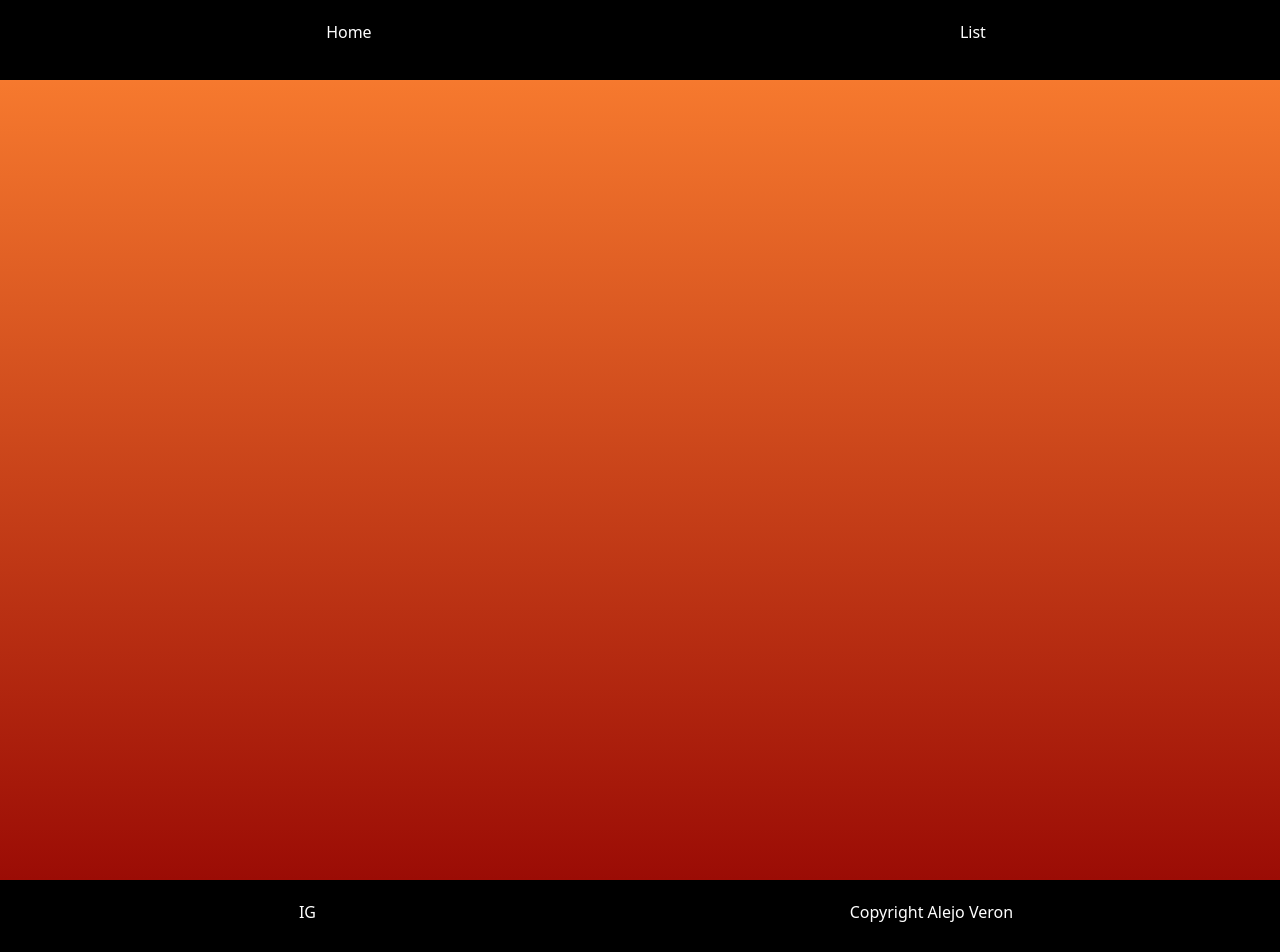
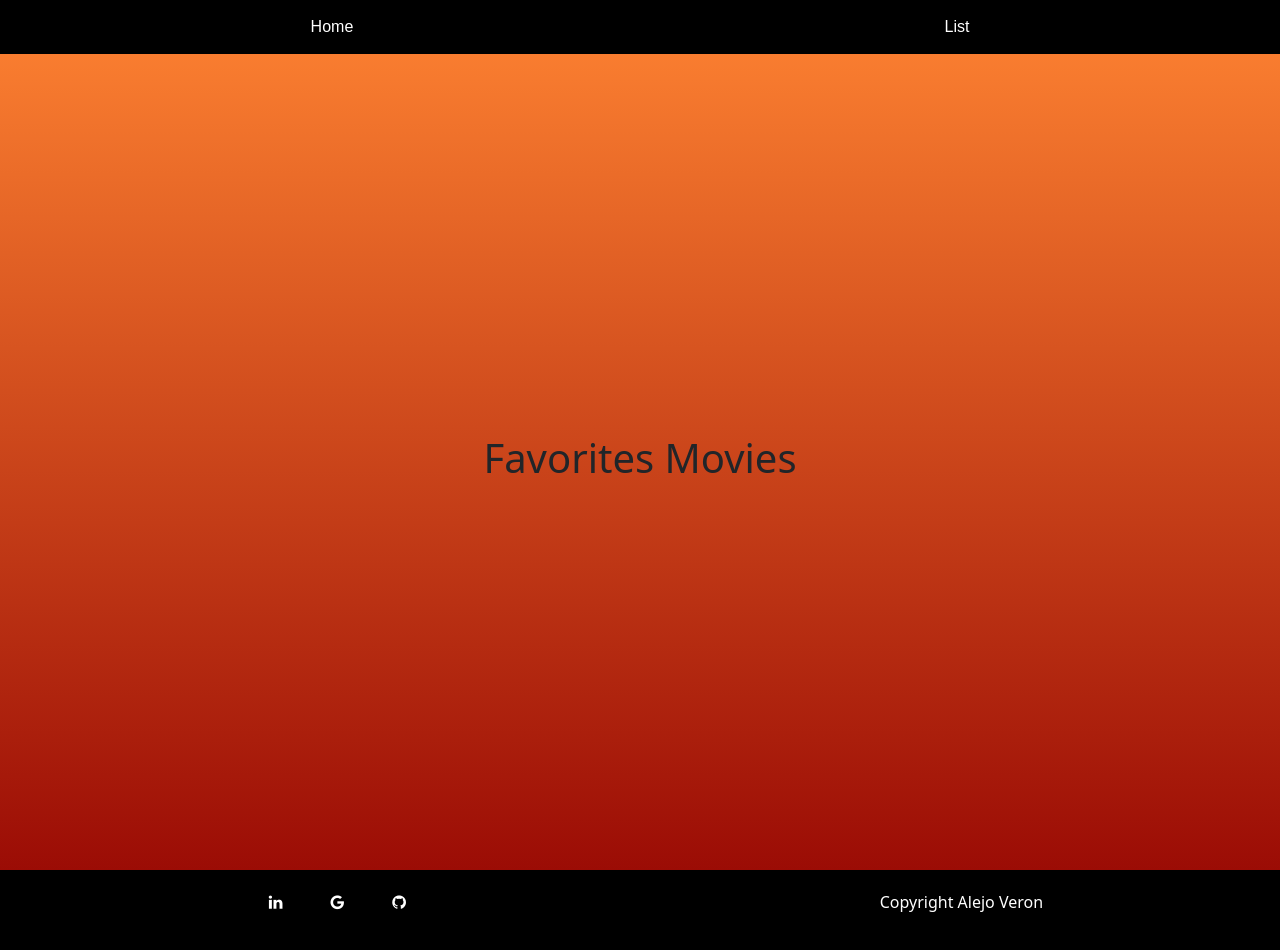
Before and after one commit to AleVeron/alkemyReact1, a React (Create React App) app: page /favs in a window 1280 px wide. Shown: the top 952 px of the page. Built offline with nearby package versions, Linux system fonts and the light colour scheme.

Commit message:
finish is close

```diff
--- a/public/index.html
+++ b/public/index.html
@@ -11,6 +11,7 @@
   <link href="https://cdn.jsdelivr.net/npm/bootstrap@5.2.1/dist/css/bootstrap.min.css" rel="stylesheet"
     integrity="sha384-iYQeCzEYFbKjA/T2uDLTpkwGzCiq6soy8tYaI1GyVh/UjpbCx/TYkiZhlZB6+fzT" crossorigin="anonymous">
   <link rel="apple-touch-icon" href="%PUBLIC_URL%/logo192.png" />
+  <link href="https://cdnjs.cloudflare.com/ajax/libs/font-awesome/4.7.0/css/font-awesome.min.css" rel="stylesheet">
   <!--
       manifest.json provides metadata used when your web app is installed on a
       user's mobile device or desktop. See https://developers.google.com/web/fundamentals/web-app-manifest/
@@ -41,8 +42,10 @@
       To begin the development, run `npm start` or `yarn start`.
       To create a production bundle, use `npm run build` or `yarn build`.
     -->
-    <!-- JavaScript Bundle with Popper -->
-<script src="https://cdn.jsdelivr.net/npm/bootstrap@5.2.1/dist/js/bootstrap.bundle.min.js" integrity="sha384-u1OknCvxWvY5kfmNBILK2hRnQC3Pr17a+RTT6rIHI7NnikvbZlHgTPOOmMi466C8" crossorigin="anonymous"></script>
+  <!-- JavaScript Bundle with Popper -->
+  <script src="https://cdn.jsdelivr.net/npm/bootstrap@5.2.0-beta1/dist/js/bootstrap.bundle.min.js"
+    integrity="sha384-pprn3073KE6tl6bjs2QrFaJGz5/SUsLqktiwsUTF55Jfv3qYSDhgCecCxMW52nD2" crossorigin="anonymous">
+    </script>
 </body>
 
 </html>
--- a/src/App.css
+++ b/src/App.css
@@ -13,11 +13,11 @@ form{
 }
 
 header{
-    height: 80px;
+    height: 100%;
     background-color: black;
-    display: flex;
-    justify-content: center;
-    align-items: center;
+}
+header ul li{
+    font-family: sans-serif;
 }
 
 .loading{
@@ -27,6 +27,8 @@ header{
 header ul{
     width: 100%;
     height: 100%;
+    margin: 0;
+    padding: 15px;
 }
 
 .err{
@@ -51,7 +53,7 @@ header ul{
     width: 100%;
 }
 
-.fauvoriteBtn{
+.favoriteBtn{
     width: 30px;
     height: 30px;
     background-color: black;
@@ -64,6 +66,12 @@ header ul{
     top: 10px;
     border: none;
     font-size: 13px;
+    transition: all ease 0.5s;
+}
+.favoriteBtn:focus{
+    width: 40px;
+    height: 40px;
+    transition: all ease 0.5s;
 }
 
 .noRes{
@@ -85,9 +93,14 @@ header ul{
     }
 }
 
+.imgFake{
+    display: none;
+}
+
 .favs{
     min-height: 100vh;
 }
+
 
 .results{
     min-height: 100vh;
--- a/src/App.js
+++ b/src/App.js
@@ -9,7 +9,6 @@ import './App.css'
 import Favs from './components/Favs';
 
 function App() {
-
 
 
   return (
--- a/src/components/Favs.jsx
+++ b/src/components/Favs.jsx
@@ -1,16 +1,84 @@
-import { useEffect } from "react"
-import axios from "axios";
+import { useEffect, useState } from "react"
+import { Link } from "react-router-dom";
 
-export default function Favs (){
+export default function Favs() {
 
-    useEffect(()=>{
+    const [favMovies, setFavMovies] = useState([])
+    const [reload, setReload] = useState(false)
+
+    const urlMovie = "https://image.tmdb.org/t/p/w500/"
+
+    useEffect(() => {
         const favs = localStorage.getItem("favs")
-        console.log(favs);
-    })
+        if (favs != null) {
+            const favsLcl = JSON.parse(favs)
+            setFavMovies(favsLcl);
+        } else {
+            console.log("No movies");
+        }
+    }, [reload])
 
-    return(
-        <div className="favs">
 
+    const favsMovies = localStorage.getItem("favs")
+    let tempFavMovies
+
+    if (favsMovies === null) {
+        tempFavMovies = []
+    } else {
+        tempFavMovies = JSON.parse(favsMovies)
+    }
+
+
+    const likeDislike = (e) => {
+        const btn = e.currentTarget;
+        const parent = btn.parentElement;
+        const title = parent.querySelector('h5').innerText;
+        const overview = parent.querySelector('p').innerText;
+        const img = parent.querySelector('img').getAttribute('src')
+        const movieData = {
+            title, overview, img,
+            id: e.target.id
+        }
+        let movieInLcstg = tempFavMovies.find(i => i.id === movieData.id)
+        if (!movieInLcstg) {
+            tempFavMovies.push(movieData)
+            localStorage.setItem('favs', JSON.stringify(tempFavMovies))
+        } else {
+            let moviesLeft = tempFavMovies.filter(i => i.id !== movieData.id)
+            localStorage.setItem('favs', JSON.stringify(moviesLeft))
+        }
+
+        setReload(!reload)
+
+    }
+
+    return (
+
+        <div className="row d-flex justify-content-center align-items-center m-2 gap-5 favs">
+            <h1 className="text-center">Favorites Movies</h1>
+            {favMovies.map((movie) => (
+
+                <div key={movie.id} className="card mb-3 col-10 col-sm-12 col-md-5 col-xl-3 rounded-5 "
+                    style={{
+                        backgroundImage: `url("${urlMovie + movie.img}")`,
+                        backgroundSize: "cover", backgroundPosition: "center", backgroundRepeat: "no-repeat"
+                    }}>
+                    <div className="card-img-top imgCard" alt={movie.title} />
+                    <div className="card-body d-flex justify-content-around align-items-center cardB rounded-5">
+                        <div className="d-flex flex-column">
+                            <h5 className="card-title">{movie.title.substring(0, 30)}</h5>
+                            <p>{movie.overview.substring(0, 100) + "..."}</p>
+                            <img className="imgFake" src={urlMovie + movie.poster_path} alt="" />
+                            <button id={movie.id} onClick={likeDislike} className="favoriteBtn">💔</button>
+                        </div>
+
+                        <Link key={movie.id} to={`/detail/${movie.id}`}>
+                            <button className="btn btn-danger">Detail</button>
+                        </Link>
+                    </div>
+                </div>
+            ))}
         </div>
+
     )
 }
--- a/src/components/Footer.jsx
+++ b/src/components/Footer.jsx
@@ -1,12 +1,26 @@
 
 
-function Footer (){
+function Footer() {
     return (
         <footer className="d-flex align-items-center">
 
-            <nav className="d-flex justify-content-around">
-                <ul>
-                    <li><a href="http://instagram.com">IG</a></li>
+            <nav className="d-flex  justify-content-around">
+                <ul className="d-flex gap-5">
+                    <li>
+                        <a href="https://www.linkedin.com/in/alejo-veron-dev/" className="icon icon--linkedin">
+                            <i className="fa fa-linkedin"></i>
+                        </a>
+                    </li>
+                    <li>
+                        <a href="#" className="icon icon--google">
+                            <i className="fa fa-google"></i>
+                        </a>
+                    </li>
+                    <li>
+                        <a href="https://github.com/AleVeron" className="icon icon--github">
+                            <i className="fa fa-github"></i>
+                        </a>
+                    </li>
                 </ul>
                 <p>Copyright Alejo Veron</p>
             </nav>
--- a/src/components/Header.jsx
+++ b/src/components/Header.jsx
@@ -14,7 +14,7 @@ function Header() {
         setUser(token)
     }, [])
 
-    const logOut = ()=>{
+    const logOut = () => {
         localStorage.removeItem("token")
         navigate("/")
         window.location.reload(false);
@@ -32,21 +32,25 @@ function Header() {
                     </li>
 
                     <li>
-                        <Link  to="list">List</Link>
+                        <Link to="list">List</Link>
                     </li>
 
                 </ul>
 
                 :
 
-                <ul className='d-flex justify-content-around align-items-center'>
+                <ul className='d-flex flex-column flex-sm-row justify-content-around align-items-center gap-3'>
 
                     <li>
                         <Link to="list">List</Link>
                     </li>
 
                     <li>
-                        <Seeker/>
+                        <Link to="favs">Favs</Link>
+                    </li>
+
+                    <li>
+                        <Seeker />
                     </li>
 
                     <li>
--- a/src/components/List.jsx
+++ b/src/components/List.jsx
@@ -5,16 +5,38 @@ import axios from "axios";
 import Swal from '@sweetalert/with-react'
 
 
-export default function List() {
+export default function List(prop) {
 
-    const fav = []
+
+
+   const favMovies = localStorage.getItem("favs")
+    let tempFavMovies
+
+    if (favMovies === null) {
+        tempFavMovies = []
+    } else {
+        tempFavMovies = JSON.parse(favMovies)
+    }
 
     const likeDislike = (e) => {
-        let movId = e.target.id
-        fav.push(movId)
-        console.log(fav);
-        localStorage.setItem('favs', JSON.stringify(fav))
-        /*https://api.themoviedb.org/3/movie/{movie.id}?api_key=da105d94ec008192c58e8fcad8b05171&language=es-MX*/
+        const btn = e.currentTarget;
+        const parent = btn.parentElement;
+        const title = parent.querySelector('h5').innerText;
+        const overview = parent.querySelector('p').innerText;
+        const img = parent.querySelector('img').getAttribute('src')
+        const movieData = {
+            title, overview, img,
+            id: e.target.id
+        }
+        let movieInLcstg = tempFavMovies.find(i => i.id === movieData.id)
+        if (!movieInLcstg) {
+            tempFavMovies.push(movieData)
+            localStorage.setItem('favs', JSON.stringify(tempFavMovies))
+        } else {
+            let moviesLeft = tempFavMovies.filter(i => i.id !== movieData.id)
+            localStorage.setItem('favs', JSON.stringify(moviesLeft))
+        }
+
     }
 
 
@@ -58,16 +80,7 @@ export default function List() {
             })
     }
 
-    if (loading) {
-        return (
-            <div className="loading d-flex justify-content-center align-items-center">
-                <img
-                    src="https://c.tenor.com/wpSo-8CrXqUAAAAi/loading-loading-forever.gif"
-                    alt="loading"
-                ></img>
-            </div>
-        );
-    }
+
 
     return (
 
@@ -96,8 +109,8 @@ export default function List() {
                                 <div className="d-flex flex-column">
                                     <h5 className="card-title">{movie.title.substring(0, 30)}</h5>
                                     <p>{movie.overview.substring(0, 100) + "..."}</p>
-
-                                    <button id={movie.id} onClick={likeDislike} className="fauvoriteBtn">🧡</button>
+                                    <img className="imgFake" src={urlMovie + movie.poster_path} alt="" />
+                                    <button id={movie.id} onClick={likeDislike} className="favoriteBtn">🧡</button>
                                 </div>
 
                                 <Link key={movie.id} to={`/detail/${movie.id}`}>
```
